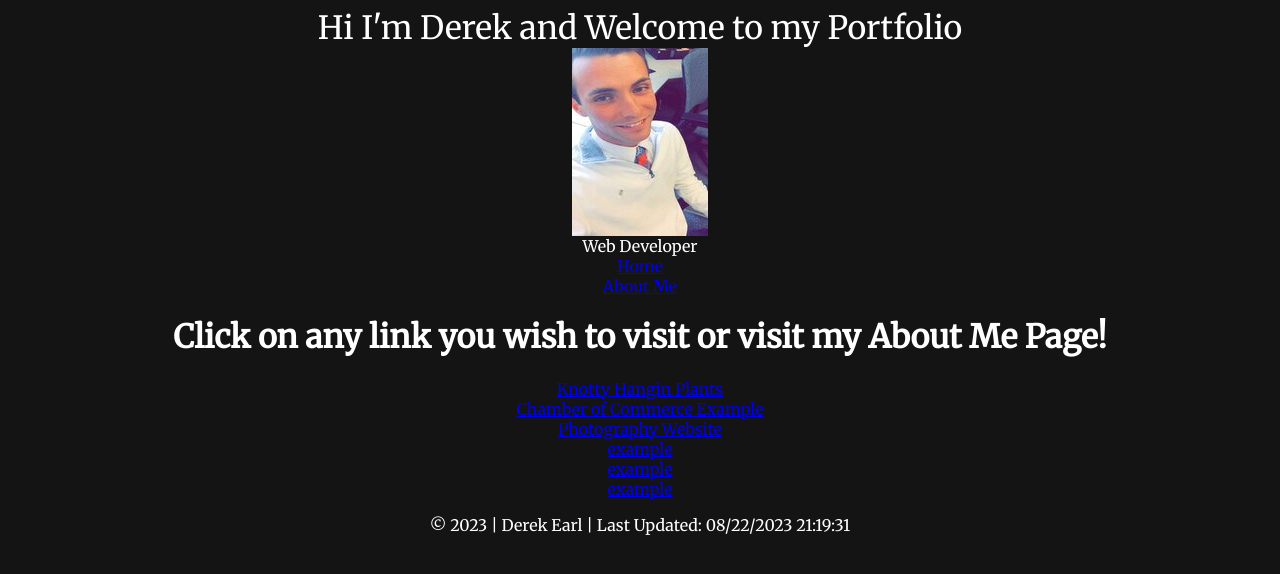
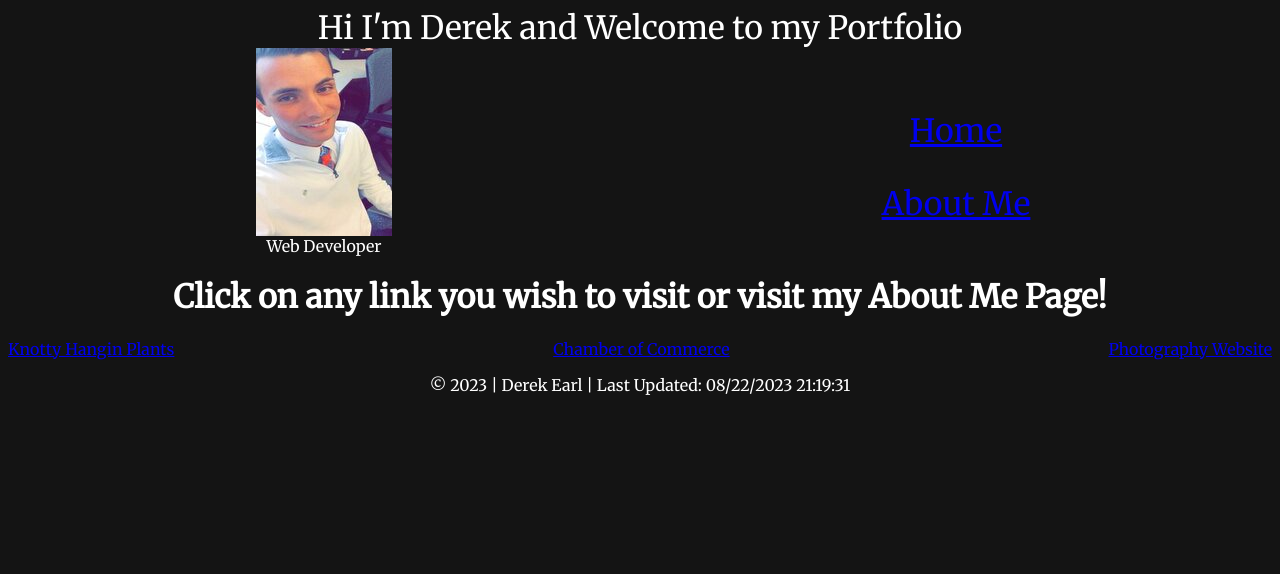
Before and after one commit to derekearl/web-development-portfolio, a plain HTML site: page index.html in a window 1280 px wide. Drawn offline with Linux system fonts and the light colour scheme.

Commit message:
Added More Info

```diff
--- a/index.html
+++ b/index.html
@@ -5,30 +5,30 @@
     <meta name="viewport" content="width=device-width, initial-scale=1.0">
     <title>Derek's Main Portal Page</title>
     <link rel="stylesheet" href="styles/profile.css">
+    <link rel="stylesheet" href="styles/medium.css">
     <script src="scripts/main.js" defer></script>
 
 </head>
 <body>
     <header>Hi I'm Derek and Welcome to my Portfolio</header>
-    <main class="upper-grid">
-        <img class ="profile" src="images/profile2.jpg" alt="picture of Derek Earl">Web Developer<br>
-    </main>
-    <main class="lower-grid">
-        <a href="index.html">Home</a>
-        <a href="about.html">About Me</a>
-    </main>
+    <div class="showcase">
+        <div class="upper-grid">
+            <img class ="profile" src="images/profile2.jpg" alt="picture of Derek Earl">Web Developer
+        </div>
+        <div class="lower-grid">
+            <a href="index.html">Home</a>
+            <a href="about.html">About Me</a>
+
+        </div>
+    </div>
 
     <h1>Click on any link you wish to visit or visit my About Me Page! </h1>
 
-    <main class="content">
-        <a href="plants.html">Knotty Hangin Plants</a>
-        <a href="commerce.html">Chamber of Commerce Example</a>
-        <a href="photo.html">Photography Website</a>
-        <a href="example.html">example</a>
-        <a href="photo.html">example</a>
-        <a href="photo.html">example</a>
-
-    </main>
+    <div class="content">
+            <a href="plants.html">Knotty Hangin Plants</a>
+            <a href="commerce.html">Chamber of Commerce </a>
+            <a href="photo.html">Photography Website</a>
+    </div>
     <footer>
         <p>
             &copy;
--- /dev/null
+++ b/styles/medium.css
@@ -0,0 +1,35 @@
+@media only screen and (min-width: 768px) {
+    .showcase{
+        display: grid;
+        grid-template-columns: 1fr 1fr;
+        justify-content: stretch;
+        grid-template-areas:
+        "header header"
+        "sidebar content"
+        "sidebar content"
+
+    }
+
+    .upper-grid{
+        grid-column: 1/2;
+        grid-row: 1/2;
+        grid-area: sidebar;
+    }
+
+    .lower-grid{
+        grid-column: 2/3;
+        grid-row: 1/2;
+        font-size: xx-large;
+        grid-area: content;
+        margin-top: 10%;
+    }
+
+
+    .content{
+        display: flex;
+        flex-direction: row;
+        justify-content: space-between;
+        flex-wrap: wrap;
+        text-align: center;
+    }
+}
--- a/styles/profile.css
+++ b/styles/profile.css
@@ -33,10 +33,12 @@ h1{
 .content{
     display: flex;
     flex-direction: column;
-    justify-content: space-evenly;
+    justify-content: space-between;
+    text-align: center;
     flex-wrap: wrap;
-    text-align: center;
+
 }
+
 
 footer{
     text-align: center;
```
Also changed, not shown: about.html (added, +22 -0 lines).
